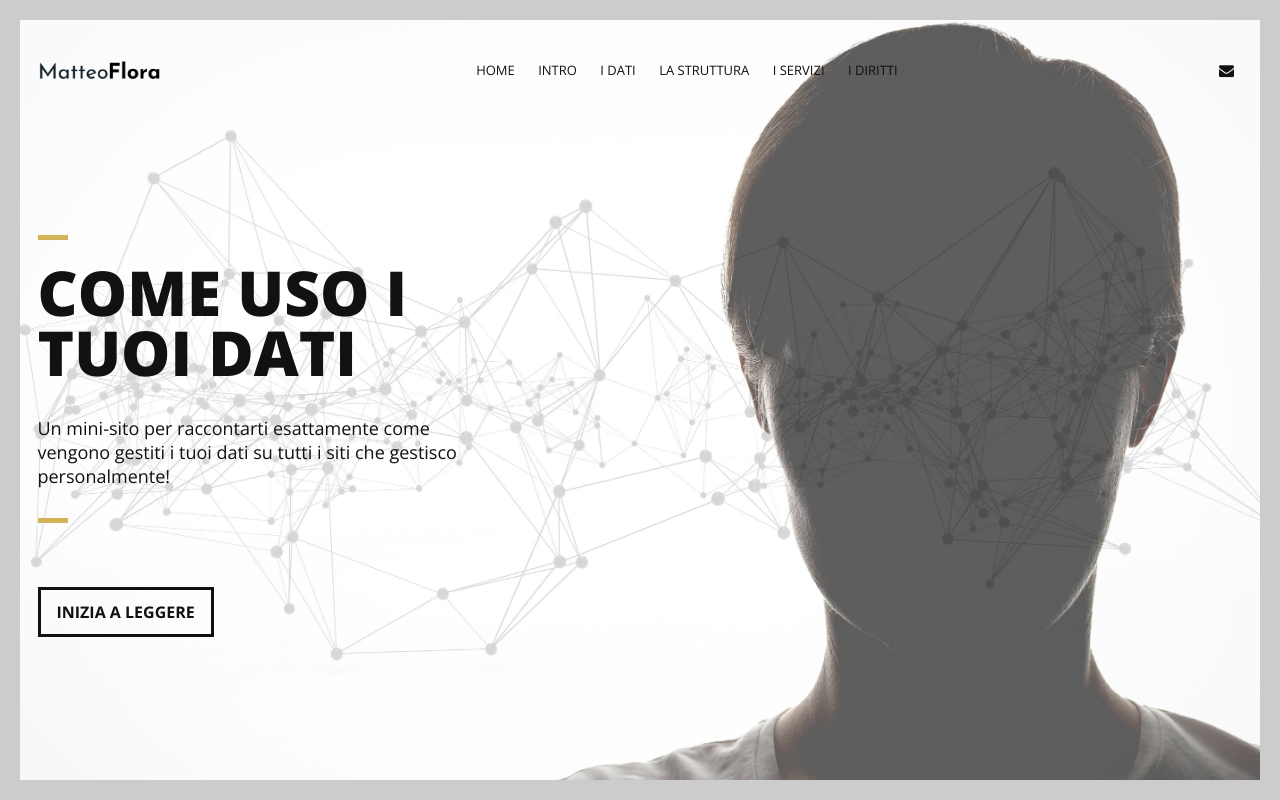
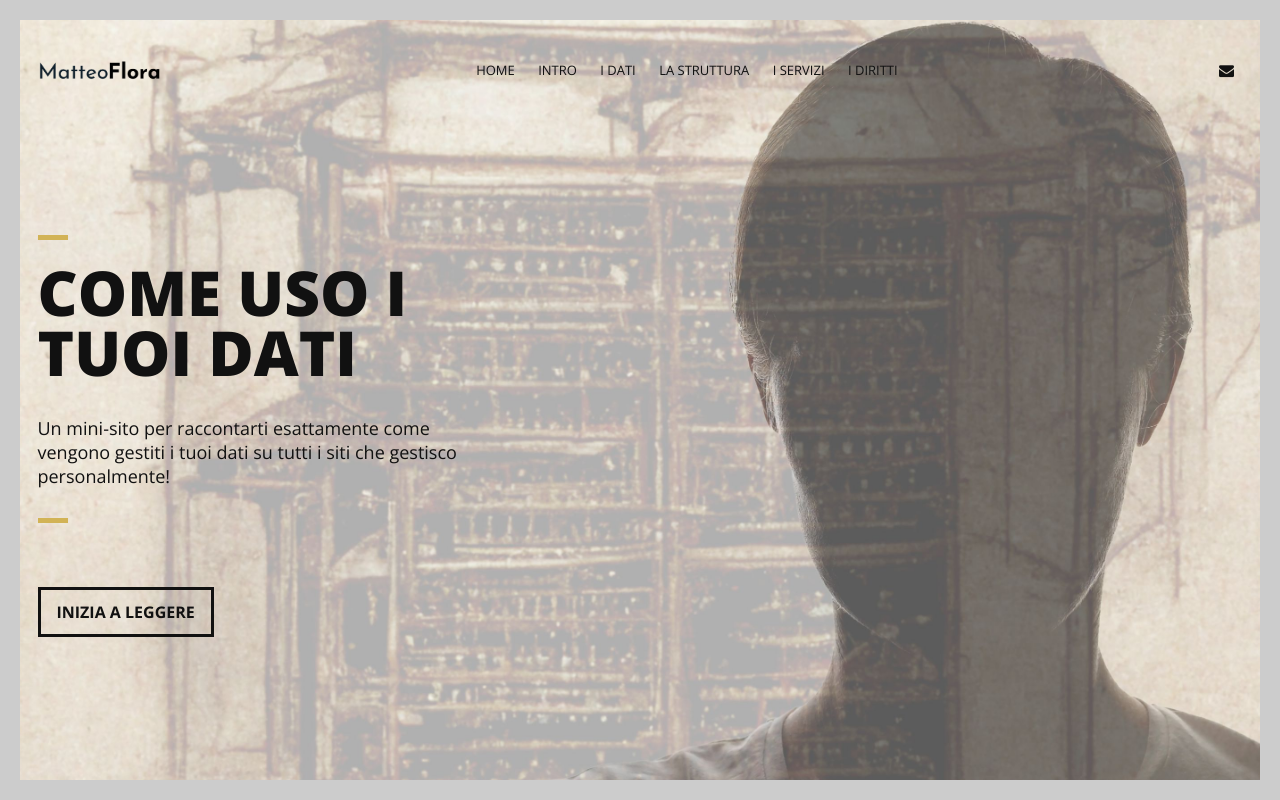
Before and after one commit to lastknight/privacy.matteoflora.com, a plain HTML site: page index.html in a window 1280 px wide. Shown: the top 800 px of the page. Drawn offline with nearby package versions, Linux system fonts and the light colour scheme.

Commit message:
fix link

```diff
--- a/css/namari-color.css
+++ b/css/namari-color.css
@@ -144,7 +144,7 @@
 /* Banner Background and Text Colors */
 
 #banner {
-    background: url("../images/banner-images/banner-image-1.jpg") no-repeat center top;
+    background: url("../images/banner-images/banner-image.jpg") no-repeat center top;
     background-size:cover;
 }
 
```
Also changed, not shown: images/banner-images/banner-image-1_simple.jpg (renamed from images/banner-images/banner-image-1.jpg), images/banner-images/banner-image.jpg (added), 1 other file.
